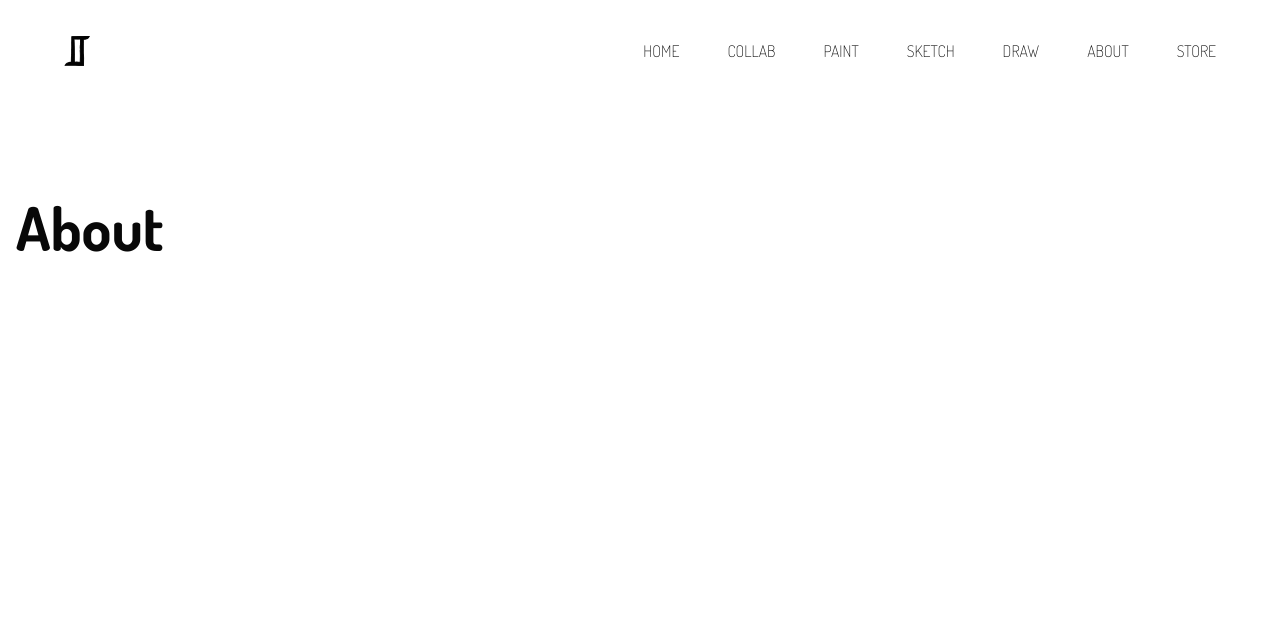
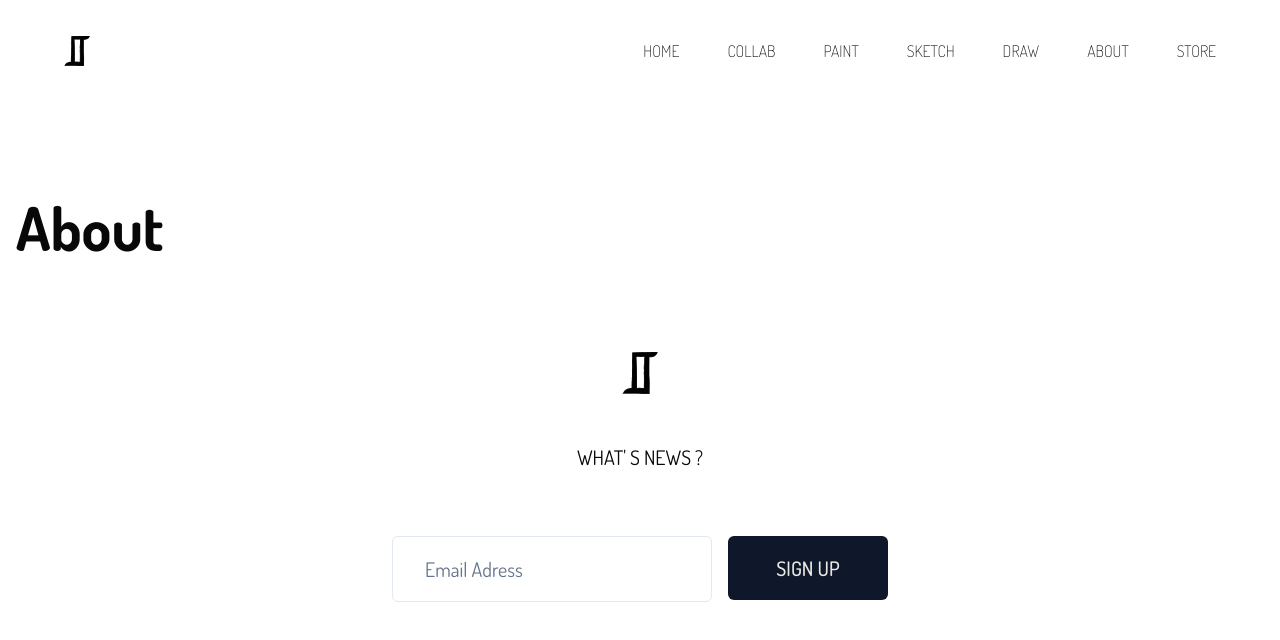
Before and after one commit to SebastienLaurentt/Sandamal, a Next.js app: page /about in a window 1280 px wide. Shown: the top 640 px of the page. Built offline with nearby package versions, Linux system fonts and the light colour scheme.

Commit message:
add footer on layout

```diff
--- a/app/about/page.tsx
+++ b/app/about/page.tsx
@@ -1,4 +1,3 @@
-import SignUp from "@/components/Footer/Footer";
 import Section from "@/components/Section/Section";
 
 const About = () => {
--- a/app/collab/page.tsx
+++ b/app/collab/page.tsx
@@ -1,4 +1,3 @@
-import SignUp from "@/components/Footer/Footer";
 import Section from "@/components/Section/Section";
 
 const Collab = () => {
--- a/app/draw/page.tsx
+++ b/app/draw/page.tsx
@@ -1,4 +1,3 @@
-import SignUp from "@/components/Footer/Footer";
 import Section from "@/components/Section/Section";
 
 const Draw = () => {
--- a/app/layout.tsx
+++ b/app/layout.tsx
@@ -2,6 +2,7 @@ import Navbar from "@/components/NavBar/NavBar";
 import type { Metadata } from "next";
 import { Dosis } from "next/font/google";
 import "./globals.css";
+import Footer from "@/components/Footer/Footer";
 
 const inter = Dosis({ subsets: ["latin"] });
 
@@ -20,6 +21,7 @@ export default function RootLayout({
       <body className={inter.className}>
         <Navbar />
         {children}
+        <Footer />
       </body>
     </html>
   );
--- a/app/page.tsx
+++ b/app/page.tsx
@@ -1,4 +1,3 @@
-import SignUp from "@/components/Footer/Footer";
 import SectionBg from "@/components/Section/SectionBg/SectionBg";
 import imgHome from "../public/images/HomePage2.png";
 
@@ -6,7 +5,6 @@ export default function Home() {
   return (
     <main>
       <SectionBg bg={imgHome} minHeightScreen={true}></SectionBg>
-      <SignUp />
     </main>
   );
 }
--- a/app/paint/page.tsx
+++ b/app/paint/page.tsx
@@ -1,4 +1,3 @@
-import SignUp from "@/components/Footer/Footer";
 import Section from "@/components/Section/Section";
 
 const Paint = () => {
--- a/app/store/page.tsx
+++ b/app/store/page.tsx
@@ -1,4 +1,3 @@
-import SignUp from "@/components/Footer/Footer";
 import Section from "@/components/Section/Section";
 
 const Store = () => {
```
